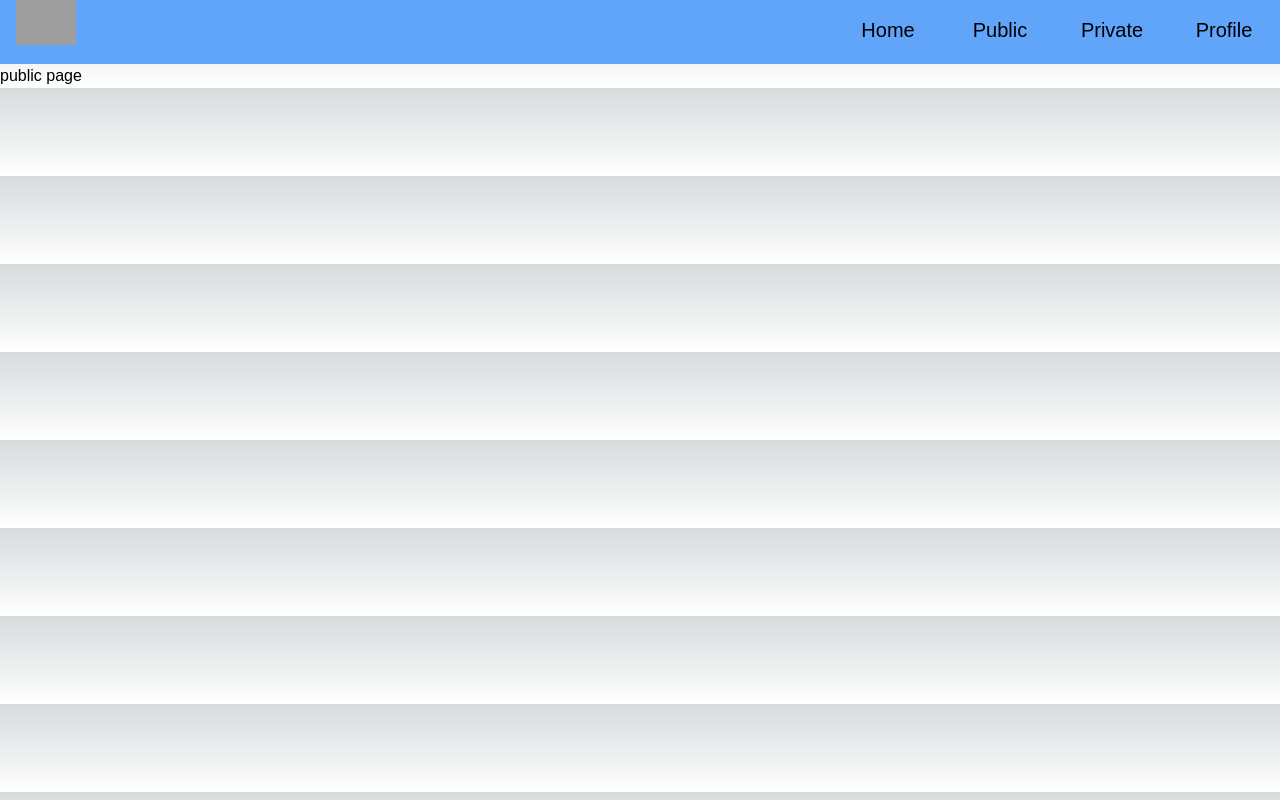
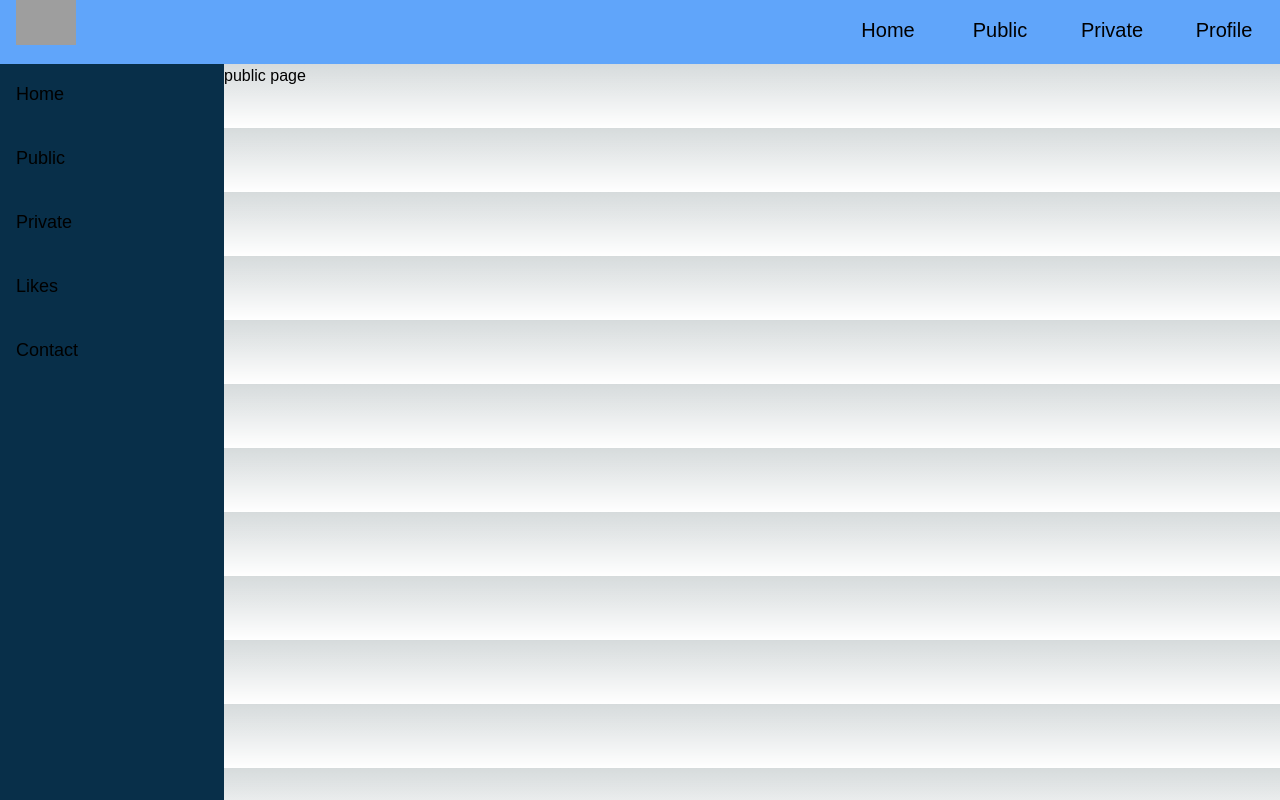
Before and after one commit to SanC005/chimes, a Next.js app: page /public in a window 1280 px wide. Built offline with nearby package versions, Linux system fonts and the light colour scheme; grey boxes are pictures that could not be loaded.

Commit message:
imporved sidebar

```diff
--- a/src/app/layout.js
+++ b/src/app/layout.js
@@ -1,7 +1,7 @@
 import Navbar from 'components/navbar/navbar';
 import './globals.css';
 import { Inter } from 'next/font/google';
-
+import NewSidebar from 'components/sidebar/newSidebar';
 const inter = Inter({ subsets: ['latin'] })
 
 export const metadata = {
@@ -19,8 +19,15 @@ export default function Layout({ children }) {
         <div className="h-16">
           <Navbar/>
       </div>
-        <div>
+
+        <div className="flex">
+      <div className="bg-sky-950 flex flex-col invisible md:visible">
+        <NewSidebar/>
+
+      </div>
+    <div className="absolute start-0 end-0 md:start-56 md:end-0 lg:start-56 lg:end-0">
         {children}
+    </div>
 
         </div>
 
--- a/src/app/page.js
+++ b/src/app/page.js
@@ -5,14 +5,15 @@ import Feedgrid from "components/public_feed/feedgrid";
 import NewSidebar from "components/sidebar/newSidebar";
 export default function Home() {
   return (
-    <div className="flex">
-      <div className="bg-black w-full">
+    <div className="">
+      {/* <div className="bg-sky-950 w-full flex flex-col">
         <NewSidebar/>
-      </div>
-    <div className="absolute start-0 end-0 md:start-56 md:end-0 lg:start-56 lg:end-0">
-      <Profile />
-      <Feedgrid />
-    </div>
+
+      </div> */}
+    {/* <div className="absolute start-0 end-0 md:start-56 md:end-0 lg:start-56 lg:end-0">
+    </div> */}
+    <Profile />
+    <Feedgrid />
 
     </div>
   );
--- a/src/components/sidebar/newSidebar.jsx
+++ b/src/components/sidebar/newSidebar.jsx
@@ -5,7 +5,7 @@ export default function NewSidebar() {
         <li className="h-16 text-lg p-4 hover:bg-white hover:text-black" key={entry.id}>{entry.title}</li>
     )
   return (
-    <div className="">
+    <div className="bg-inherit h-screen fixed w-56">
       <ul className="flex flex-col ">{item}</ul>
     </div>
   );
```
